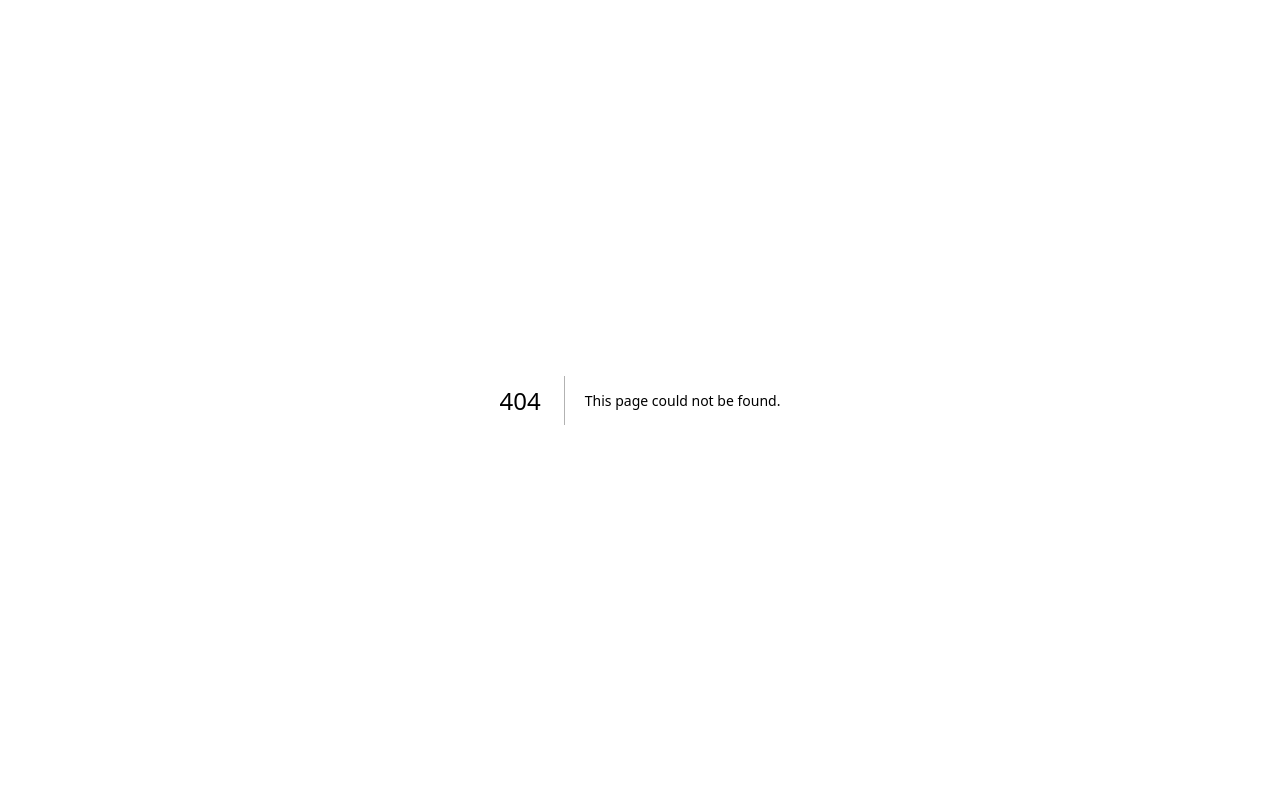
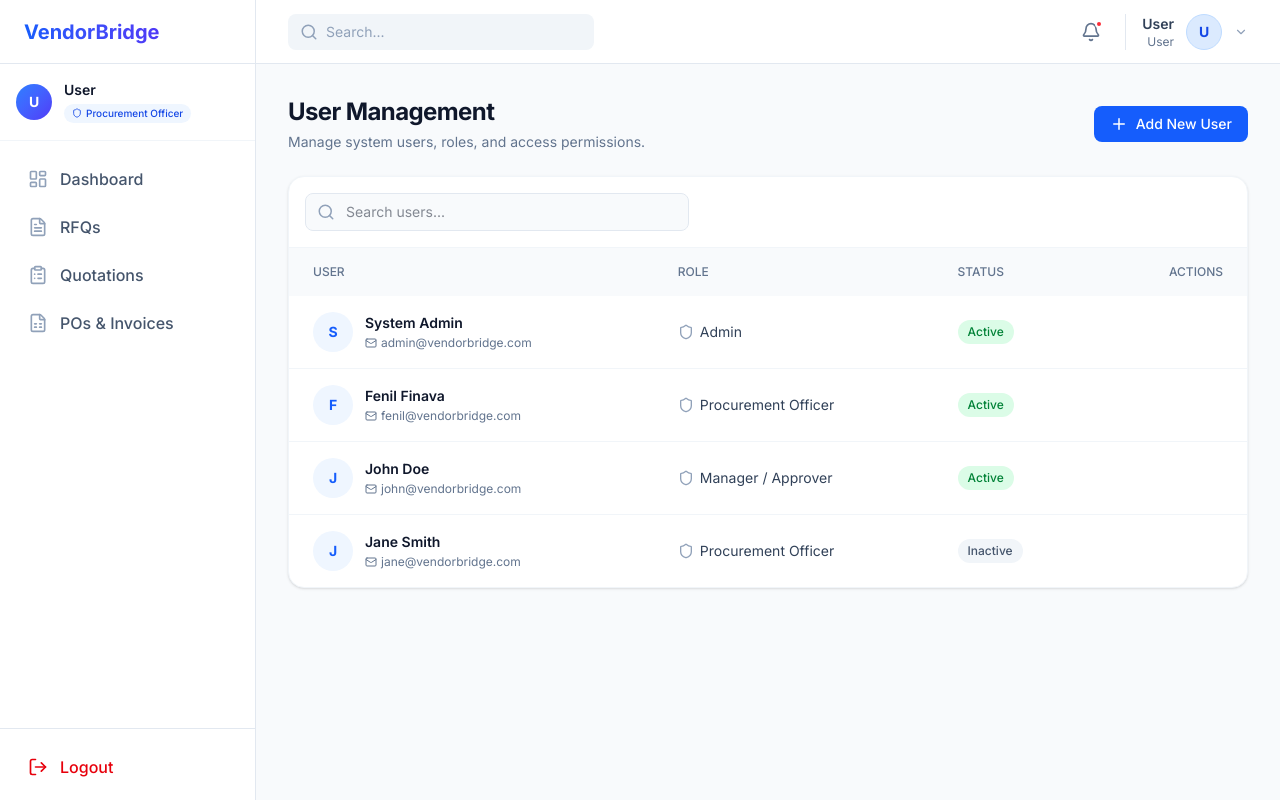
Before and after one commit to fenilfinava/Odoo-x-KSV, a Next.js app in the folder frontend/: page /users in a window 1280 px wide. Before the commit this address had no page. Built offline with nearby package versions, Linux system fonts and the light colour scheme.

Commit message:
Feat: Add mocked Users Management page for Admin

```diff
--- /dev/null
+++ b/frontend/src/app/(dashboard)/users/page.jsx
@@ -0,0 +1,113 @@
+"use client";
+
+import React, { useState } from "react";
+import { Search, Plus, User, Shield, Mail, Edit, Trash2 } from "lucide-react";
+
+export default function UsersPage() {
+  const [search, setSearch] = useState("");
+  const [users] = useState([
+    { id: 1, name: "System Admin", email: "admin@vendorbridge.com", role: "Admin", status: "Active" },
+    { id: 2, name: "Fenil Finava", email: "fenil@vendorbridge.com", role: "Procurement Officer", status: "Active" },
+    { id: 3, name: "John Doe", email: "john@vendorbridge.com", role: "Manager / Approver", status: "Active" },
+    { id: 4, name: "Jane Smith", email: "jane@vendorbridge.com", role: "Procurement Officer", status: "Inactive" },
+  ]);
+
+  const filteredUsers = users.filter(u =>
+    u.name.toLowerCase().includes(search.toLowerCase()) ||
+    u.email.toLowerCase().includes(search.toLowerCase()) ||
+    u.role.toLowerCase().includes(search.toLowerCase())
+  );
+
+  return (
+    <div className="space-y-6">
+      <div className="flex flex-col sm:flex-row sm:items-center justify-between gap-4">
+        <div>
+          <h1 className="text-2xl font-bold text-slate-900 tracking-tight">User Management</h1>
+          <p className="text-sm text-slate-500 mt-1">Manage system users, roles, and access permissions.</p>
+        </div>
+        <button className="inline-flex items-center gap-2 px-4 py-2 bg-blue-600 text-white text-sm font-medium rounded-lg hover:bg-blue-700 transition-colors">
+          <Plus size={18} />
+          Add New User
+        </button>
+      </div>
+
+      <div className="bg-white rounded-2xl shadow-sm border border-slate-100 overflow-hidden">
+        {/* Toolbar */}
+        <div className="p-4 border-b border-slate-100 flex flex-col sm:flex-row items-center justify-between gap-4">
+          <div className="relative w-full sm:w-96">
+            <Search className="absolute left-3 top-1/2 -translate-y-1/2 text-slate-400" size={18} />
+            <input
+              type="text"
+              placeholder="Search users..."
+              value={search}
+              onChange={(e) => setSearch(e.target.value)}
+              className="w-full pl-10 pr-4 py-2 bg-slate-50 border border-slate-200 rounded-lg text-sm focus:ring-2 focus:ring-blue-500 focus:border-transparent outline-none transition-all"
+            />
+          </div>
+        </div>
+
+        {/* Table */}
+        <div className="overflow-x-auto">
+          <table className="w-full text-sm text-left">
+            <thead className="text-xs text-slate-500 uppercase bg-slate-50">
+              <tr>
+                <th className="px-6 py-4 font-medium">User</th>
+                <th className="px-6 py-4 font-medium">Role</th>
+                <th className="px-6 py-4 font-medium">Status</th>
+                <th className="px-6 py-4 font-medium text-right">Actions</th>
+              </tr>
+            </thead>
+            <tbody className="divide-y divide-slate-100">
+              {filteredUsers.length === 0 ? (
+                <tr>
+                  <td colSpan="4" className="px-6 py-8 text-center text-slate-500">No users found.</td>
+                </tr>
+              ) : (
+                filteredUsers.map((user) => (
+                  <tr key={user.id} className="hover:bg-slate-50/50 transition-colors group">
+                    <td className="px-6 py-4">
+                      <div className="flex items-center gap-3">
+                        <div className="w-10 h-10 rounded-full bg-blue-50 flex items-center justify-center text-blue-600 font-bold">
+                          {user.name.charAt(0)}
+                        </div>
+                        <div>
+                          <p className="font-semibold text-slate-900">{user.name}</p>
+                          <div className="flex items-center gap-1 text-xs text-slate-500 mt-0.5">
+                            <Mail size={12} /> {user.email}
+                          </div>
+                        </div>
+                      </div>
+                    </td>
+                    <td className="px-6 py-4">
+                      <div className="flex items-center gap-1.5 text-slate-700">
+                        <Shield size={16} className="text-slate-400" />
+                        {user.role}
+                      </div>
+                    </td>
+                    <td className="px-6 py-4">
+                      <span className={`inline-flex items-center px-2.5 py-1 rounded-full text-xs font-medium ${
+                        user.status === 'Active' ? 'bg-green-100 text-green-700' : 'bg-slate-100 text-slate-600'
+                      }`}>
+                        {user.status}
+                      </span>
+                    </td>
+                    <td className="px-6 py-4 text-right">
+                      <div className="flex items-center justify-end gap-3 opacity-0 group-hover:opacity-100 transition-opacity">
+                        <button className="p-1.5 text-slate-400 hover:text-blue-600 hover:bg-blue-50 rounded-lg transition-colors" title="Edit User">
+                          <Edit size={16} />
+                        </button>
+                        <button className="p-1.5 text-slate-400 hover:text-red-600 hover:bg-red-50 rounded-lg transition-colors" title="Delete User">
+                          <Trash2 size={16} />
+                        </button>
+                      </div>
+                    </td>
+                  </tr>
+                ))
+              )}
+            </tbody>
+          </table>
+        </div>
+      </div>
+    </div>
+  );
+}
--- a/frontend/src/components/layout/Sidebar.jsx
+++ b/frontend/src/components/layout/Sidebar.jsx
@@ -21,6 +21,7 @@ import {
 // Role-based navigation config
 const allNavItems = [
   { name: "Dashboard", href: "/dashboard", icon: LayoutDashboard, roles: ["admin", "procurement_officer", "approver", "vendor"] },
+  { name: "Users", href: "/users", icon: Shield, roles: ["admin"] },
   { name: "Vendors", href: "/vendors", icon: Users, roles: ["admin"] },
   { name: "RFQs", href: "/rfq", icon: FileText, roles: ["procurement_officer", "vendor"] },
   { name: "Quotations", href: "/quotations", icon: ClipboardList, roles: ["procurement_officer", "vendor"] },
```
